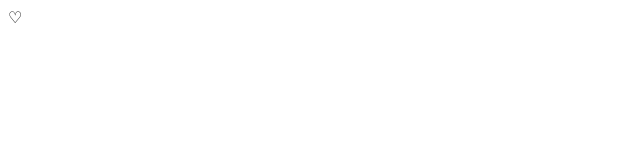
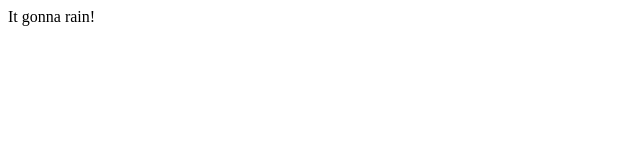
Before and after one commit to shahedurrahman/rainmaker-test, a plain HTML site: page index.html in a window 1280 px wide. Shown: the whole page, without its empty margins (0-640 px from the left). Drawn offline with Linux system fonts and the light colour scheme.

Commit message:
Update index.html

```diff
--- a/index.html
+++ b/index.html
@@ -7,6 +7,6 @@
     <title>Rainmaker Limited</title>
 </head>
 <body>
-    ♡
+    It gonna rain!
 </body>
 </html>
```
